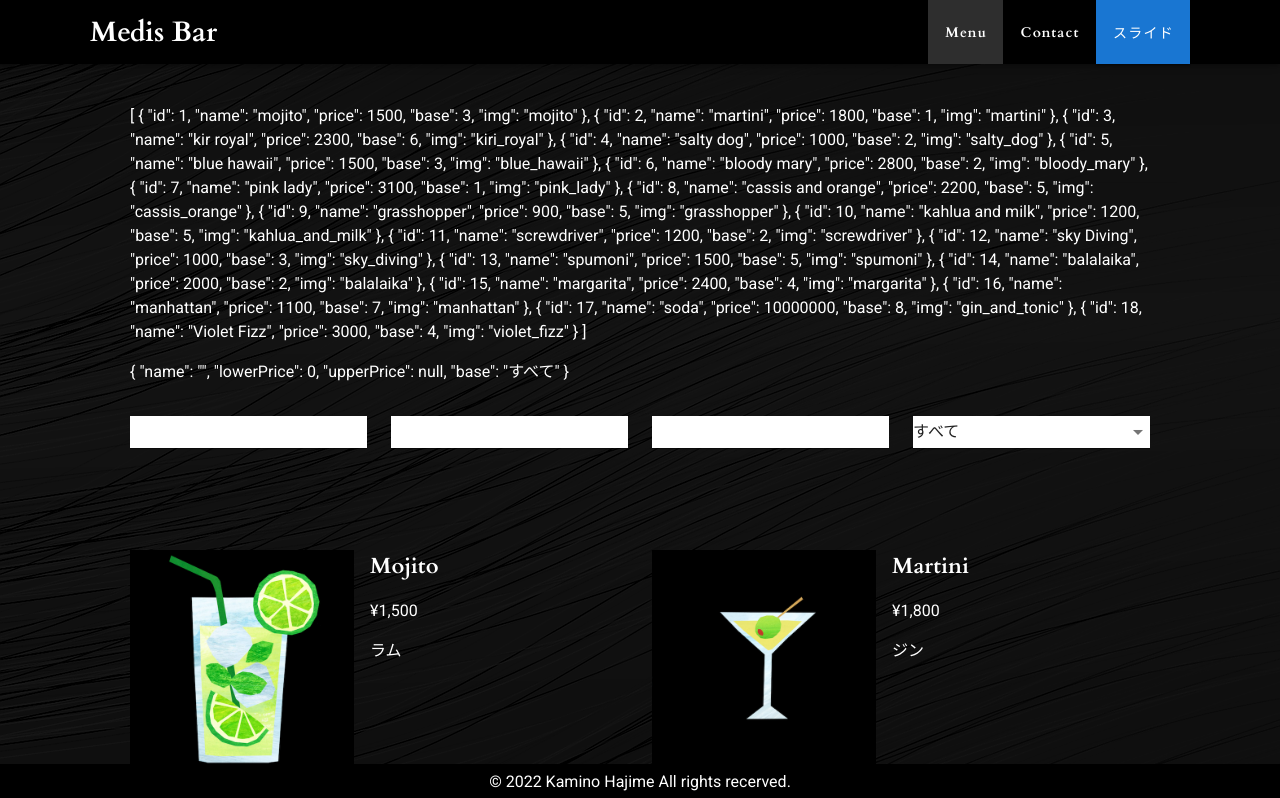
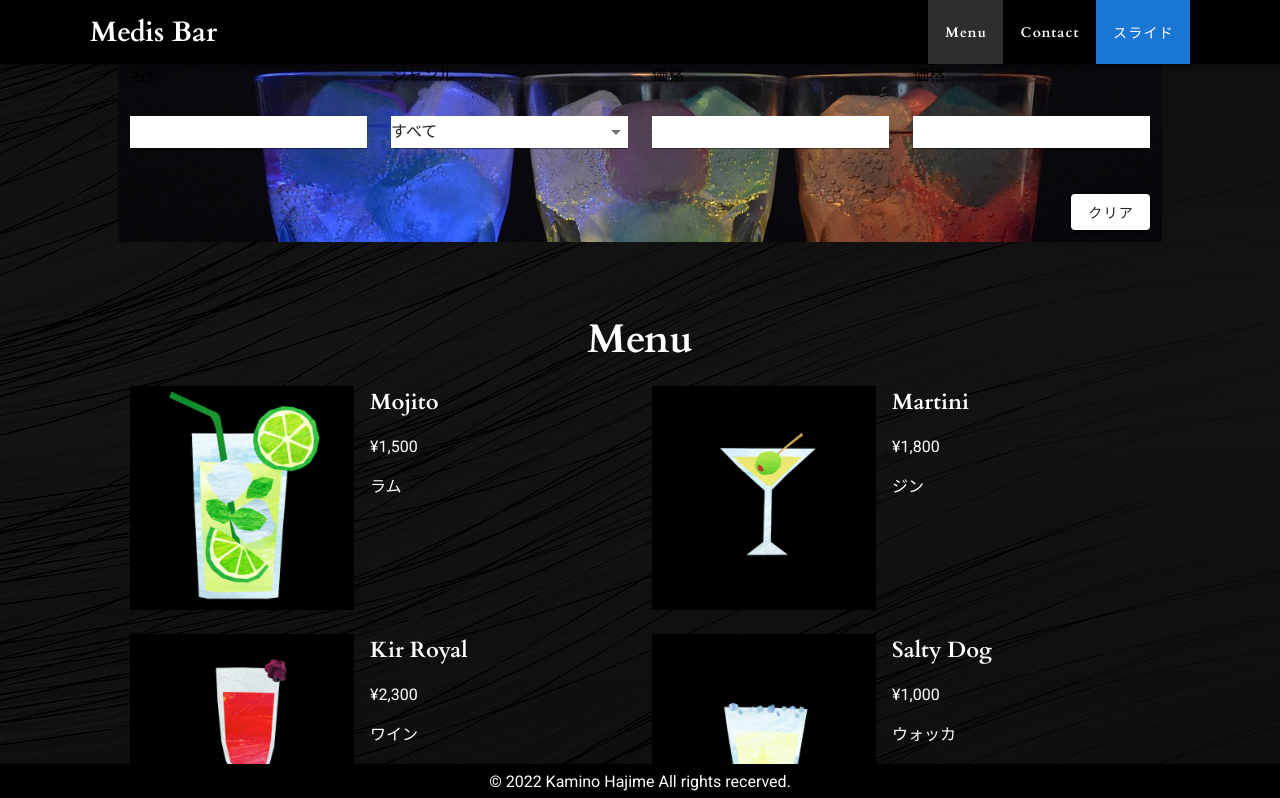
Before and after one commit to iden1107/Medis-Bar, a Nuxt app: page /menu in a window 1280 px wide. Shown: the top 798 px of the page. Built offline with nearby package versions, Linux system fonts and the light colour scheme.

Commit message:
[add]アニメーション

```diff
--- a/pages/index.vue
+++ b/pages/index.vue
@@ -7,7 +7,7 @@
     </section>
     <section class="concept">
       <div class="container">
-        <p class="white--text sub-title">concept</p>
+        <p class="white--text sub-title">Concept</p>
         <v-row>
           <v-col cols="12" sm="5">
             <img
@@ -28,7 +28,7 @@
     </section>
     <section class="store">
       <div class="container">
-        <p class="white--text sub-title">store</p>
+        <p class="white--text sub-title">Store</p>
         <v-row>
           <v-col cols="12" sm="4">
             <p class="white--text text-center text-h5">新宿店</p>
--- a/pages/menu.vue
+++ b/pages/menu.vue
@@ -3,14 +3,16 @@
     <!-- 検索 -->
     <section class="search">
       <div class="container">
+<!--
+        <p class="white--text">{{filteredCocktails}}</p>
+        <p class="white--text">{{searchCondition}}</p> -->
 
-        <p class="white--text">{{filteredCocktails}}</p>
-        <p class="white--text">{{searchCondition}}</p>
-
-        <v-row>
+        <v-row class="search-bar">
           <!-- 名前検索 -->
-          <v-col>
+          <v-col cols="6" md="3">
+            <p>名称</p>
             <v-textarea
+              label=""
               v-model="search.name"
               rows="1"
               background-color="white"
@@ -18,8 +20,20 @@
               no-resize
             ></v-textarea>
           </v-col>
+          <!-- ジャンル検索 -->
+          <v-col cols="6" md="3">
+            <p>ジャンル</p>
+            <v-select
+              v-model="search.base"
+              :items="cocktailbase"
+              color="black"
+              item-color="black"
+              background-color="white"
+            ></v-select>
+          </v-col>
           <!-- 金額検索（下限・上限） -->
-          <v-col>
+          <v-col cols="6" md="3">
+            <p>価格</p>
             <v-textarea
               v-model="search.lowerPrice"
               rows="1"
@@ -28,7 +42,8 @@
               no-resize>
             </v-textarea>
           </v-col>
-          <v-col>
+          <v-col cols="6" md="3">
+            <p>価格</p>
             <v-textarea
               v-model="search.upperPrice"
               rows="1"
@@ -37,15 +52,9 @@
               no-resize>
             </v-textarea>
           </v-col>
-          <!-- ジャンル検索 -->
-          <v-col>
-            <v-select
-              v-model="search.base"
-              :items="cocktailbase"
-              color="black"
-              item-color="black"
-              background-color="white"
-            ></v-select>
+          <!-- クリアボタン -->
+          <v-col cols="12"  class="d-flex justify-end">
+            <v-btn color="white" @click="searchClear" >クリア</v-btn>
           </v-col>
         </v-row>
       </div>
@@ -54,7 +63,8 @@
     <!-- メニュー -->
     <section class="cocktails">
       <div class="container">
-        <v-row>
+        <p class="white--text sub-title">Menu</p>
+        <transition-group name="menu" tag="v-row">
           <v-col
             cols="12"
             md="6"
@@ -71,7 +81,7 @@
                 <p class="white--text">{{ cocktail.base == 8 ? "ソーダ水":cocktailbase[cocktail.base]}}</p>
               </div>
           </v-col>
-        </v-row>
+        </transition-group>
       </div>
     </section>
   </div>
@@ -80,11 +90,21 @@
 <style lang="scss" scoped>
 .container {
   max-width: 1100px;
-  padding: 5vh;
+  padding: 0 5vh 10vh;
 }
 img{
   width: 45%;
   max-width: 250px;
+}
+.sub-title{
+  font-family: "Cardo";
+  font-size: 40px;
+  text-align: center;
+}
+.search-bar{
+  background-image: url("~@/assets/glasses-ge74007b43_1280.jpg");
+  background-size: cover;
+  background-position: top center;
 }
 .detail{
   padding: 0 16px;
@@ -94,13 +114,28 @@ img{
   color: white;
   font-size: 22px;
 }
+
+// アニメーション
+.menu-enter-active, .menu-leave-active, .menu-move {
+  transition: opacity 1s, transform 1s;
+}
+.menu-leave-active {
+  position: absolute;
+}
+.menu-enter {
+  opacity: 0;
+  transform: translateX(-100px);
+}
+.menu-leave-to {
+  opacity: 0;
+  transform: translateX(100px);
+}
 </style>
 <script>
 export default {
   name: "MenuPage",
   data() {
     return {
-      name:"abcd ef dd ff",
       cocktailbase: [
         "すべて",
         "ジン",
@@ -155,9 +190,17 @@ export default {
       }
     };
   },
+  methods:{
+    // 検索窓クリアメソッド
+    searchClear(){
+      this.search = {
+        name:"",lowerPrice:"",upperPrice:"" , base:"すべて"
+      }
+    }
+  },
   filters:{
     locale(value){
-      return  "¥" + value.toLocaleString()
+      return "¥" + value.toLocaleString()
     },
     firstCharacterUpperCase(value){
       // 一旦すべてのメニュー先頭文字を大文字に変更
@@ -166,19 +209,20 @@ export default {
       // Andだけすべて小文字にandに変更
       let indexAndString = nameString.indexOf("And")
       nameString[indexAndString] = "and"
-      // 文字列をすべて連結し直す
+      // 文字列をすべて再連結
       return nameString.join(" ")
     }
   },
   computed: {
     searchCondition(){
-      //
+      // 下限・上限をから文字から0と無限大に変換（検索用）
       let copyObjct =  Object.assign({},this.search);
       copyObjct.lowerPrice = copyObjct.lowerPrice == "" ? 0 : copyObjct.lowerPrice
       copyObjct.upperPrice = copyObjct.upperPrice == "" ? Infinity: copyObjct.upperPrice
       return copyObjct
     },
     filteredCocktails(){
+      // 描画するカクテルの抽出
       if(this.search.base == "すべて"){
         return this.cocktails.filter((result) =>
           result.name.indexOf(this.search.name) > -1 &&
@@ -188,7 +232,7 @@ export default {
       }else{
         // ベース酒を配列のindexに変換
         let selectBase = this.cocktailbase.indexOf(this.search.base)
-        // 絞り込み
+        // ジャンルの絞り込み
         return this.cocktails.filter((result) =>
           result.name.indexOf(this.search.name) > -1 &&
           result.price >= this.searchCondition.lowerPrice &&
```
Also changed, not shown: assets/glasses-ge74007b43_1280.jpg (added).
